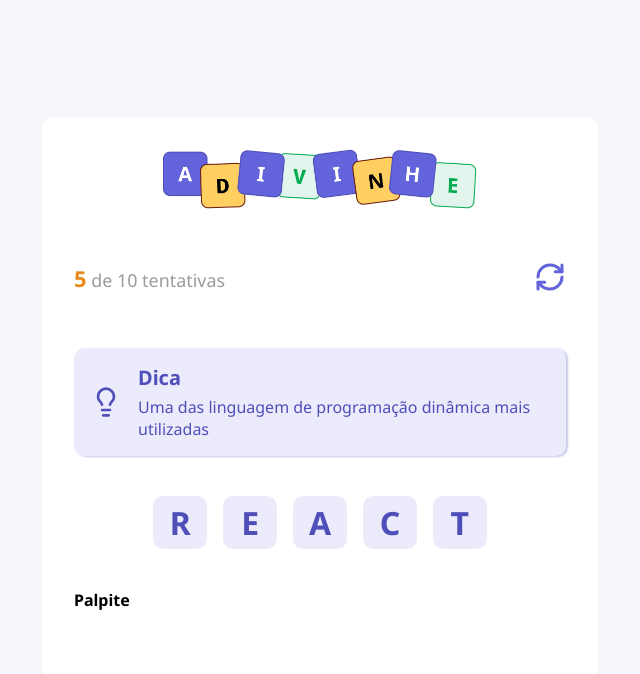
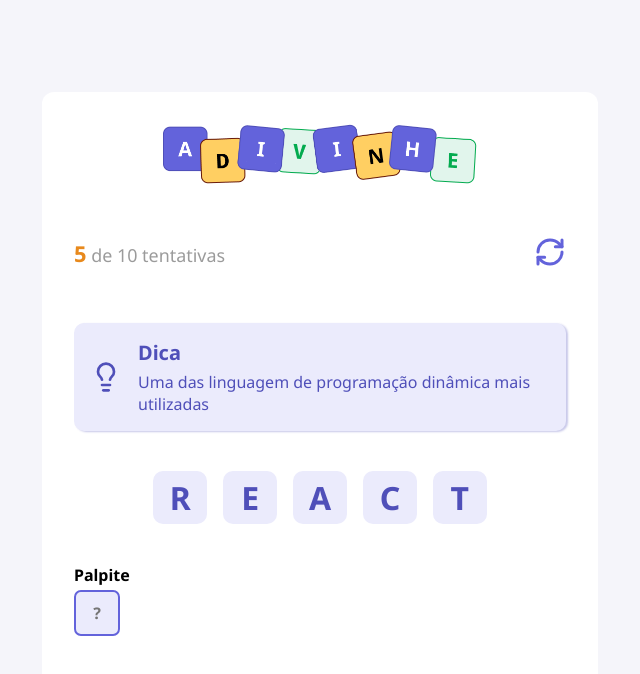
Before and after one commit to emmanuelmarcosdeoliveira/adivinhe, a React (Vite) app: page / in a window 1280 px wide. Shown: the top 674 px of the page, without its empty margins (320-960 px from the left). Built offline with nearby package versions, Linux system fonts and the light colour scheme.

Commit message:
styles: developed the Input component and its styling

```diff
--- a/src/App.tsx
+++ b/src/App.tsx
@@ -1,5 +1,6 @@
 import styles from "./app.module.css";
 import Header from "./components/Header";
+import Input from "./components/Input";
 import Tip from "./components/Tip";
 import Letter from "./Letter";
 
@@ -21,7 +22,9 @@
           <Letter value="t" />
         </div>
         <h4>Palpite</h4>
-        <div></div>
+        <div>
+          <Input autoFocus maxLength={1} placeholder="?" />
+        </div>
       </main>
     </section>
   );
--- /dev/null
+++ b/src/components/Input/index.tsx
@@ -0,0 +1,7 @@
+import React from "react";
+import styles from "./styles.module.css";
+type Props = React.ComponentProps<"input">;
+
+export default function Input({ ...rest }: Props) {
+  return <input className={styles.input} type="text" name="" id="" {...rest} />;
+}
--- /dev/null
+++ b/src/components/Input/styles.module.css
@@ -0,0 +1,16 @@
+.input {
+  margin-top: 0.25rem;
+  width: 2.87rem;
+  height: 2.87rem;
+  border-radius: 0.43rem;
+  background-color: var(--tertiaryColor);
+  border: 2px solid var(--palpiteBgColor);
+  text-transform: uppercase;
+  color: var(--palpiteBgColor);
+  text-align: center;
+  font-size: 1rem;
+  font-weight: 700;
+  font-family: "Noto Sans", serif;
+  font-optical-sizing: auto;
+  outline: none;
+}
--- a/src/styles/global.css
+++ b/src/styles/global.css
@@ -5,6 +5,7 @@
   --secondaryColor: #e8891c;
   --tertiaryColor: #ebebfc;
   --destaqColor: #4f4fb9;
+  --palpiteBgColor: #6363db;
   --font-default: "Noto Sans", serif;
 }
 
```
